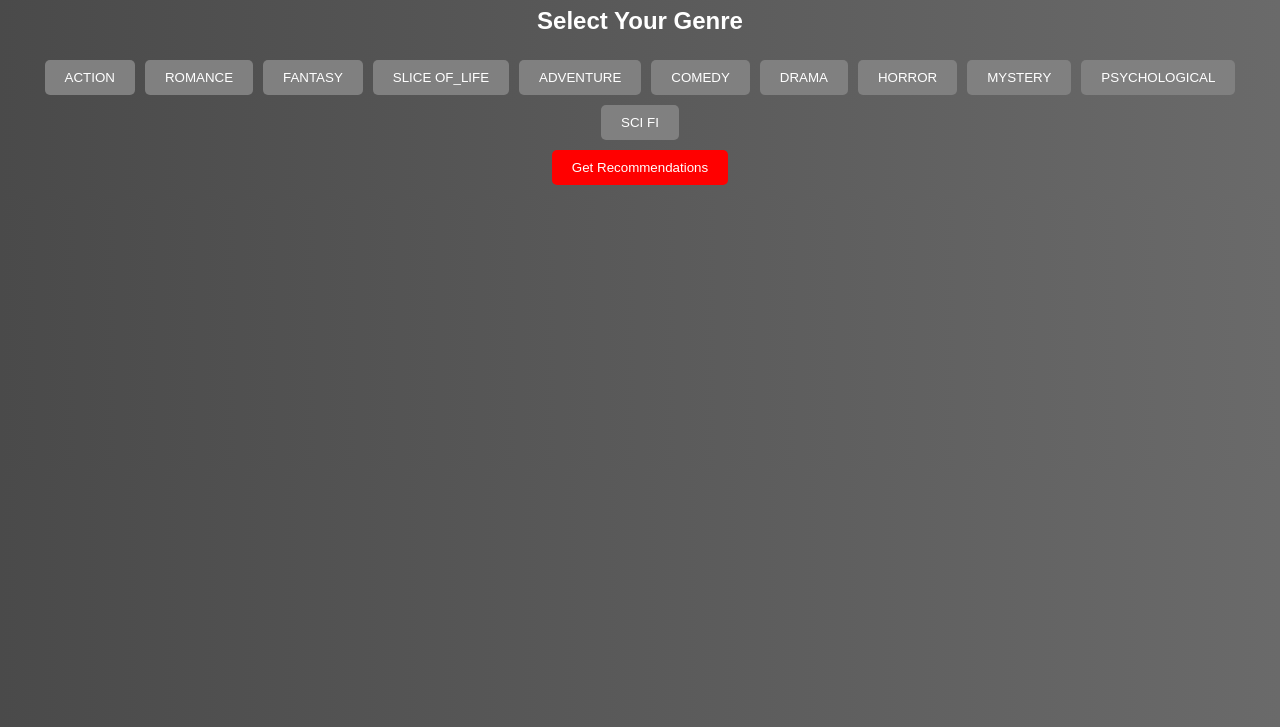
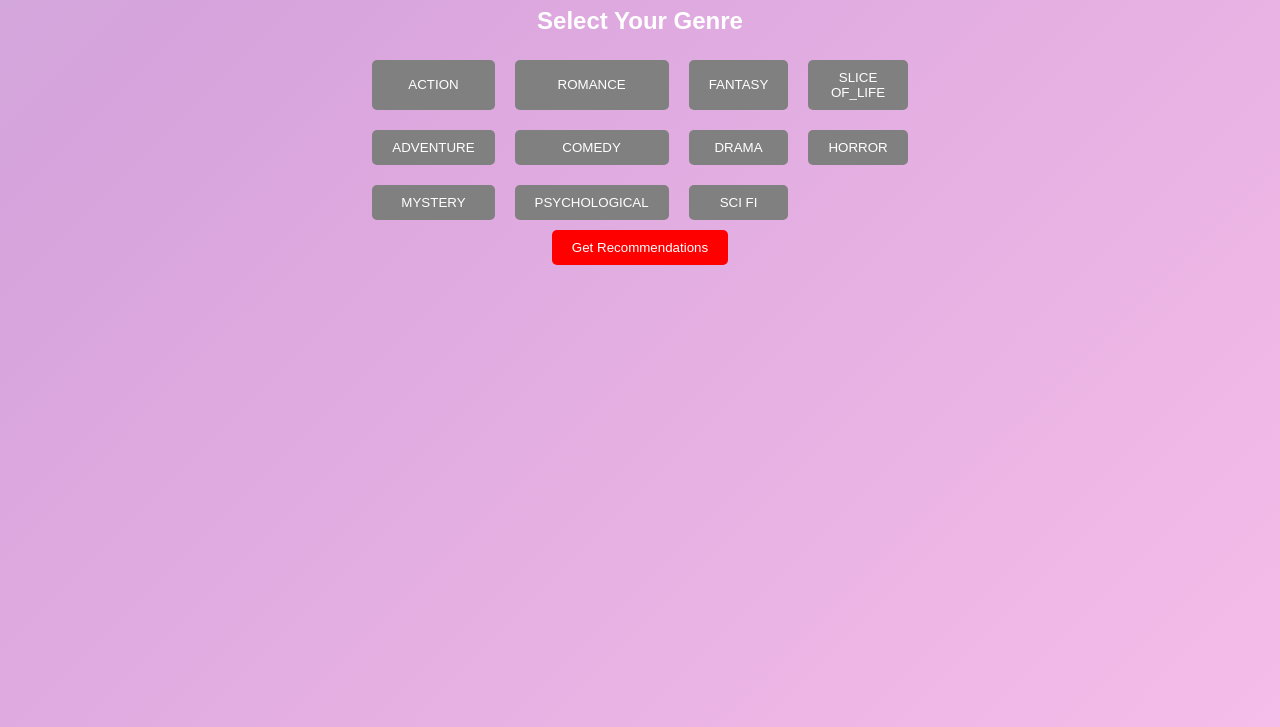
Before and after one commit to mikeywikeys/random_anime_gen, a plain HTML site: page index.html in a window 1280 px wide. Shown: the part 73-800 px from the top of the page. Drawn offline with Linux system fonts and the light colour scheme.

Commit message:
Update index.html

```diff
--- a/index.html
+++ b/index.html
@@ -8,8 +8,17 @@
         body {
             font-family: Arial, sans-serif;
             text-align: center;
-            background: linear-gradient(to right, #4a4a4a, #6a6a6a);
+            background: linear-gradient(135deg, #6a85b6, #bac8e0, #d6a3dc, #fbc2eb);
+            background-size: 400% 400%;
+            animation: gradientAnimation 15s ease infinite;
             color: white;
+            transition: background-image 0.5s ease-in-out;
+            position: relative;
+        }
+        @keyframes gradientAnimation {
+            0% { background-position: 0% 50%; }
+            50% { background-position: 100% 50%; }
+            100% { background-position: 0% 50%; }
         }
         .btn {
             padding: 10px 20px;
@@ -18,6 +27,8 @@
             cursor: pointer;
             color: white;
             border-radius: 5px;
+            position: relative;
+            z-index: 2;
         }
         .recommendation-card {
             background: rgba(0, 0, 0, 0.8);
@@ -25,13 +36,38 @@
             margin-top: 20px;
             border-radius: 10px;
             display: none;
+            position: relative;
+            z-index: 2;
+        }
+        .genre-container {
+            display: grid;
+            grid-template-columns: repeat(4, 1fr);
+            gap: 10px;
+            justify-content: center;
+            position: relative;
+            z-index: 2;
+            max-width: 500px;
+            margin: auto;
+        }
+        .background-overlay {
+            position: fixed;
+            top: 0;
+            left: 0;
+            width: 100%;
+            height: 100%;
+            background-size: cover;
+            background-position: center;
+            opacity: 0.4;
+            transition: background-image 0.5s ease-in-out;
+            z-index: 1;
         }
     </style>
 </head>
 <body>
+    <div class="background-overlay" id="background-overlay"></div>
     <h1>Anime Recommendation</h1>
     <h2>Select Your Genre</h2>
-    <div id="genre-buttons"></div>
+    <div id="genre-buttons" class="genre-container"></div>
     <button class="btn" style="background: red;" onclick="fetchRecommendation()">Get Recommendations</button>
 
     <div id="recommendation" class="recommendation-card">
@@ -62,8 +98,11 @@
         }
 
         let selectedGenre = "";
+        let seenRecommendations = new Set();
+
         function selectGenre(genre, button) {
             selectedGenre = genre;
+            seenRecommendations.clear();
             document.querySelectorAll(".btn").forEach(btn => btn.style.background = "gray");
             button.style.background = "blue";
         }
@@ -75,24 +114,26 @@
             }
 
             try {
-                const response = await fetch("https://api.jikan.moe/v4/top/anime");
+                const response = await fetch(`https://api.jikan.moe/v4/anime?genres=${genreMap[selectedGenre]}&order_by=score&sort=desc&min_score=8.0`);
                 const data = await response.json();
-                const animeList = data.data.filter(anime =>
-                    anime.type === "TV" && anime.genres.some(g => g.mal_id === genreMap[selectedGenre])
-                );
+                const animeList = data.data.filter(anime => !seenRecommendations.has(anime.title_english || anime.title));
 
                 if (animeList.length === 0) {
-                    alert("No anime found for this genre.");
+                    alert("No new anime found for this genre with rating above 8.");
                     return;
                 }
 
                 const anime = animeList[Math.floor(Math.random() * animeList.length)];
-                document.getElementById("anime-title").innerText = anime.title;
+                seenRecommendations.add(anime.title_english || anime.title);
+                document.getElementById("anime-title").innerText = anime.title_english || anime.title;
                 document.getElementById("anime-rating").innerText = "Rating: " + (anime.score || "N/A") + "⭐";
                 document.getElementById("anime-episodes").innerText = "Episodes: " + (anime.episodes || "Unknown");
-                document.getElementById("anime-synopsis").innerText = anime.synopsis.split(".")[0] + ".";
-                document.getElementById("anime-link").href = `https://www.google.com/search?q=site:hianime.to+${encodeURIComponent(anime.title)}`;
+                document.getElementById("anime-synopsis").innerText = anime.synopsis ? anime.synopsis.split(".")[0] + "." : "Synopsis not available.";
+                document.getElementById("anime-link").href = `https://www.google.com/search?q=site:hianime.to+${encodeURIComponent(anime.title_english || anime.title)}`;
                 document.getElementById("recommendation").style.display = "block";
+
+                // Set background image
+                document.getElementById("background-overlay").style.backgroundImage = `url(${anime.images.jpg.large_image_url})`;
             } catch (error) {
                 console.error("Error fetching anime recommendations:", error);
                 alert("Failed to fetch anime recommendations.");
```
